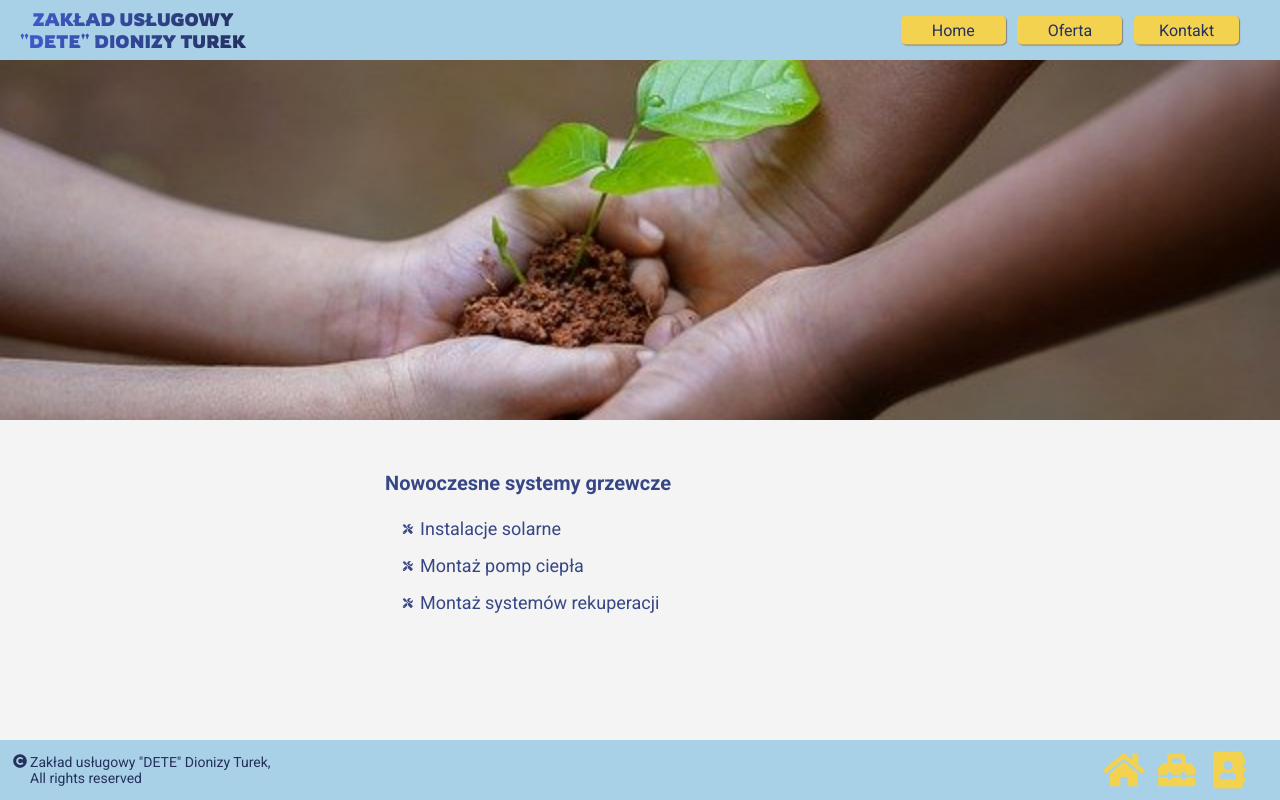
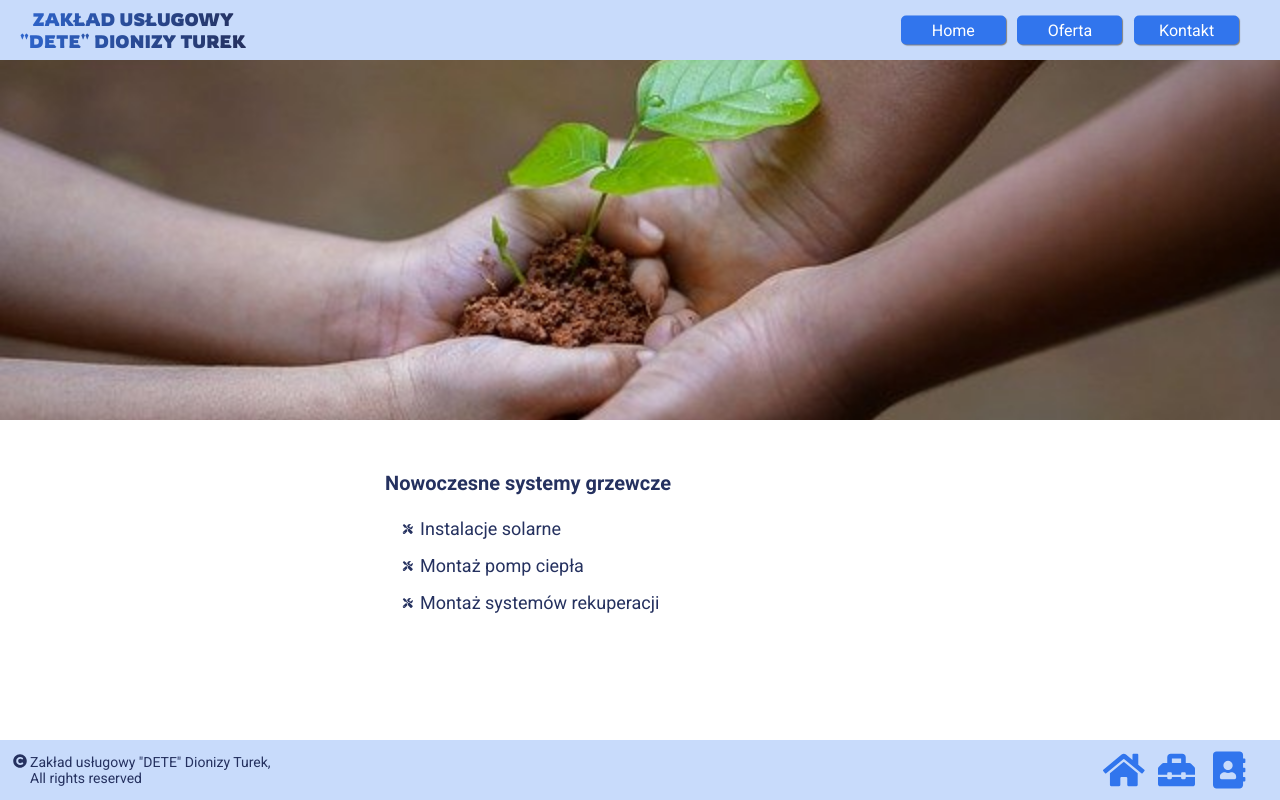
Before and after one commit to devjaktul/dete, a React (Create React App) app: page /res in a window 1280 px wide. Built offline with nearby package versions, Linux system fonts and the light colour scheme.

Commit message:
Change theme and background colors

```diff
--- a/src/Css/main.css
+++ b/src/Css/main.css
@@ -14,7 +14,7 @@ html {
   flex-direction: column;
   width: 100vw;
   height: 100vh;
-  color: #374785;
+  color: #25315F;
 }
 @media (min-width: 1921px) {
   .App {
@@ -40,8 +40,7 @@ html {
   width: 100vw;
   height: 80px;
   position: relative;
-  background-color: #a8d0e6;
-  color: #24305e;
+  background-color: #C8DBFB;
 }
 @media (min-width:800px) {
   .Header {
@@ -70,7 +69,7 @@ html {
   flex-direction: column;
   text-align: center;
   text-transform: uppercase;
-  background: linear-gradient(0.25turn, #405ccc, #24305e);
+  background: linear-gradient(0.25turn, #2e65cd, #25315F);
   background-clip: text;
   color: transparent;
 }
@@ -130,7 +129,7 @@ html {
   transform: translateY(-50%);
   z-index: 3;
   font-size: 5.5rem;
-  color: #f3d250;
+  color: #3175ed;
 }
 @media (min-width: 1024px) {
   .Mobile-nav__button {
@@ -159,10 +158,10 @@ html {
   transition: 0.2s;
 }
 
-.redFont {
-  color: #f76c6c;
+.clouse-icon {
+  color: #fff;
 }
-.redFont:hover {
+.clouse-icon:hover {
   transition: 0.2s;
 }
 
@@ -173,7 +172,7 @@ html {
   width: 100vw;
   height: 100vh;
   z-index: 2;
-  background-color: rgba(0, 0, 0, 0.3);
+  background-color: rgba(49, 117, 237, 0.6);
 }
 .Nav-list__list {
   position: fixed;
@@ -181,7 +180,7 @@ html {
   left: 0;
   width: 80vw;
   height: 100vh;
-  background-color: #374785;
+  background-color: #3175ed;
   line-height: 2.5;
   z-index: 1;
 }
@@ -205,7 +204,7 @@ html {
 .Nav-list__link {
   font-size: 2.5rem;
   font-weight: 700;
-  color: #a8d0e6;
+  color: #fff;
 }
 @media (min-width: 460px) {
   .Nav-list__link {
@@ -263,10 +262,10 @@ html {
 }
 .Desktop-nav-list__link {
   padding: 5px;
-  background-color: #f3d250;
+  background-color: #3175ed;
   border-radius: 5px;
   box-shadow: 1px 1px 1px grey;
-  color: #24305e;
+  color: #fff;
   text-align: center;
   font-size: 3rem;
   background-position: center;
@@ -277,8 +276,13 @@ html {
     font-size: 1.6rem;
   }
 }
+@media (min-width: 1366px) {
+  .Desktop-nav-list__link:hover {
+    background: #96b9f6 radial-gradient(circle, transparent 1%, #96b9f6 1%) center/15000%;
+  }
+}
 .Desktop-nav-list__link:active {
-  background-color: #fefbf1;
+  background-color: #d1e0fb;
   background-size: 100%;
   transition: background 0s;
 }
@@ -327,7 +331,7 @@ html {
 
 .Page {
   flex-grow: 1;
-  background-color: #f4f4f4;
+  background-color: #fff;
 }
 .Page__activity {
   padding: 5% 10%;
@@ -632,8 +636,7 @@ html {
 
 .Footer {
   height: 80px;
-  background-color: #a8d0e6;
-  color: #24305e;
+  background-color: #C8DBFB;
 }
 @media (min-width:800px) {
   .Footer {
@@ -809,7 +812,12 @@ html {
   right: 20px;
   transform: translateY(-50%);
   font-size: 5.5rem;
-  color: #f3d250;
+  color: #3175ed;
+  transition: 0.8s;
+}
+.Button__icon:active {
+  color: #d1e0fb;
+  transition: 0s;
 }
 @media (min-width: 460px) {
   .Button__icon {
--- a/src/Layouts/Navigation/MobileNav.js
+++ b/src/Layouts/Navigation/MobileNav.js
@@ -16,7 +16,7 @@ const MobileNav = () =>{
             <FontAwesomeIcon
                 icon = {icons}
                 // className='Mobile-nav__button'
-                className={isOpen ? 'Mobile-nav__button redFont' : 'Mobile-nav__button' }
+                className={isOpen ? 'Mobile-nav__button clouse-icon' : 'Mobile-nav__button' }
                 onClick={() => {
                     setShowMenu(!showMenu);
                     setIcons(showMenu ? faBars : faTimes);
--- a/src/Sass/base/_layout.scss
+++ b/src/Sass/base/_layout.scss
@@ -3,7 +3,7 @@
     flex-direction: column;
     width: 100vw;
     height: 100vh;
-    color: #374785;
+    color: $font-color;
 
     @media (min-width: 1921px) {
         width: 1920px;
--- a/src/Sass/components/Layouts/Navigation/_desktop-nav.scss
+++ b/src/Sass/components/Layouts/Navigation/_desktop-nav.scss
@@ -26,10 +26,10 @@
 
     &__link {
         padding: 5px;
-        background-color: #f3d250;
+        background-color: $icon-color;
         border-radius: 5px;
         box-shadow: 1px 1px 1px grey;
-        color: #24305e;
+        color: $button-font-color;
         text-align: center;
         font-size: 3rem;
         background-position: center;
@@ -39,17 +39,22 @@
             font-size: 1.6rem;
         }
 
-        // &:hover {
-        //     background: #f9e9a8 radial-gradient(circle, transparent 1%, #f9e9a8 1%) center/15000%;
-        // }
+        @media(min-width: 1366px) {
+            &:hover {
+                background: $icon-hover-color radial-gradient(circle, transparent 1%, $icon-hover-color 1%) center/15000%;
+            }
+        }
+
+
 
         &:active {
-            background-color: #fefbf1;
+            background-color: $icon-active-color;
             background-size: 100%;
             transition: background 0s;
         }
     }
 
+    // Zastanowić się co z tym...
     &-offers {
         &__list {
             display: none;
--- a/src/Sass/components/Layouts/Navigation/_mobile-nav.scss
+++ b/src/Sass/components/Layouts/Navigation/_mobile-nav.scss
@@ -7,7 +7,7 @@
         transform: translateY(-50%);
         z-index: 3;
         font-size: 5.5rem;
-        color: #f3d250;
+        color: $icon-color;
 
         @include mq(tablet-large) {
             display: none;
@@ -34,8 +34,8 @@
     }
 }
 
-.redFont {
-    color: #f76c6c;
+.clouse-icon {
+    color: $icon-clouse-color;
 
     &:hover {
         transition: .2s;
--- a/src/Sass/components/Layouts/_footer.scss
+++ b/src/Sass/components/Layouts/_footer.scss
@@ -1,7 +1,7 @@
 .Footer {
     height: $smartphone-height;
-    background-color: #a8d0e6;
-    color: #24305e;
+    background-color: $header-footer-color;
+    // color: #24305e;
 
     @include mq(tablet) {
         height: $tablet-height;
@@ -160,6 +160,7 @@
         position: relative;
         width: 100%;
         height: 100%;
+
     }
 
     &__icon {
@@ -168,7 +169,13 @@
         right: 20px;
         transform: translateY(-50%);
         font-size: 5.5rem;
-        color: #f3d250;
+        color: $icon-color;
+        transition: 0.8s;
+
+        &:active {
+            color: $icon-active-color;
+            transition: 0s;
+        }
 
         @include mq(smartphone) {
             font-size: 6rem;
--- a/src/Sass/components/Layouts/_header.scss
+++ b/src/Sass/components/Layouts/_header.scss
@@ -2,8 +2,8 @@
     width: 100vw;
     height: $smartphone-height;
     position: relative;
-    background-color: #a8d0e6;
-    color: #24305e;
+    background-color: $header-footer-color;
+    // color: $font-color;
 
     @include mq(tablet) {
         height: $tablet-height;
@@ -30,7 +30,7 @@
         flex-direction: column;
         text-align: center;
         text-transform: uppercase;
-        background: linear-gradient(0.25turn, #405ccc, #24305e);
+        background: linear-gradient(0.25turn, #2e65cd, $font-color);
         background-clip: text;
         color: transparent;
 
--- a/src/Sass/components/Layouts/_page.scss
+++ b/src/Sass/components/Layouts/_page.scss
@@ -1,6 +1,6 @@
 .Page {
     flex-grow: 1;
-    background-color: #f4f4f4;
+    background-color: $page-color;
 
     &__activity {
         padding: 5% 10%;
@@ -23,7 +23,6 @@
             }
         }
     }
-
 
     &__name {
         font-size: 2.2rem;
```
Also changed, not shown: src/Sass/components/Layouts/Navigation/_nav-list.scss (+4 -3 lines), src/Sass/utilis/_variables.scss (+13 -0 lines), 1 other file (tests, documents, lock files or other folders).
